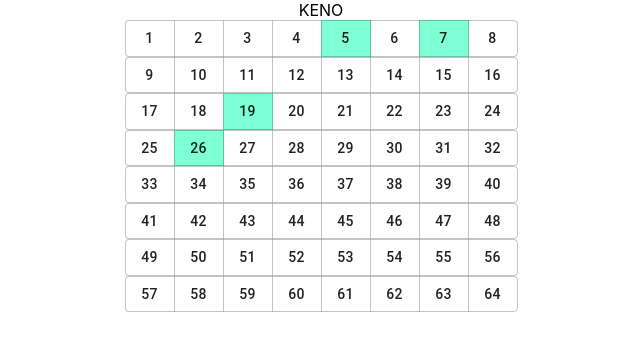
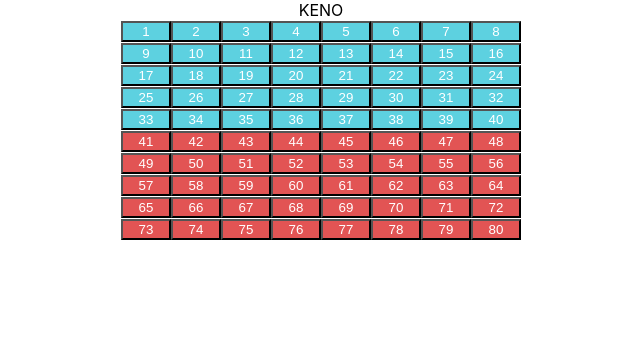
Before and after one commit to chrisdews/keno-challenge, a React (Create React App) app: page / in a window 1280 px wide. Shown: the top 350 px of the page, without its empty margins (319-959 px from the left). Built offline with nearby package versions, Linux system fonts and the light colour scheme.

Commit message:
board builder working - max 5 picks with styling

```diff
--- a/src/components/KenoContainer/KenoContainer.css
+++ b/src/components/KenoContainer/KenoContainer.css
@@ -1,7 +1,21 @@
-.selected {
+/* .selected  {
     background-color: aquamarine !important;
+} */
+
+.min-width-button {
+    min-width: 50px;
 }
 
-.min-width-button {
-    min-width: 50px !important;
+.active {
+    background-color: aquamarine;
 }
+
+.blue {
+    background-color: rgba(64, 201, 219, 0.849);
+    color: white;
+}
+
+.red {
+    background-color: rgb(226, 84, 84);
+    color: white;
+}
--- a/src/components/KenoContainer/KenoContainer.js
+++ b/src/components/KenoContainer/KenoContainer.js
@@ -1,59 +1,89 @@
-import React, { useState } from "react";
-import './KenoContainer.css'
+import React, { useState, useEffect } from "react";
+import "./KenoContainer.css";
 import Header from "../Header";
 import Grid from "@material-ui/core/Grid";
 import Button from "@material-ui/core/Button";
 import ButtonGroup from "@material-ui/core/ButtonGroup";
-import { green, purple } from '@material-ui/core/colors'
+import { green, purple } from "@material-ui/core/colors";
 
 function KenoContainer() {
-  const [selectedNumbers, setSelectedNumbers] = useState([0, 5, 7, 19, 26]);
+  const [selectedNumbers, setSelectedNumbers] = useState([]);
+  const [stake, setStake] = useState(2.3);
+  const [numbersConditionsMet, setNumbersConditionsMet] = useState(false);
+  const [stakeConditionsMet, setStakeConditionsMet] = useState(false);
 
   const titleText = "KENO";
 
   const boardBuilder = (x, y) => {
     let board = [];
-    for (let i = 0; i < x; i++) {
+    for (let i = 0; i < y; i++) {
       let row = [];
-      for (let j = 0; j < y; j++) {
-        let num = j + 1 + y * i;
+      for (let j = 0; j < x; j++) {
+        let num = j + 1 + x * i;
 
         let className = "";
         if (selectedNumbers.includes(num)) {
-          className = "selected";
+          className = "active";
+        } else if (num <= x * y * 0.5) {
+          className = "blue";
         } else {
-          className = "default";
+          className = "red";
         }
         row.push(
-          <Button
+          <button
             key={`key ${num}`}
             onClick={() => {
               clickHandler(num);
             }}
-            className={className + ' min-width-button'}
+            className={className + " min-width-button"}
           >
             {num}
-          </Button>
+          </button>
         );
       }
-      board.push(
-        <Grid key={`row ${i + 1}`}>
-          <ButtonGroup>{row}</ButtonGroup>
-        </Grid>
-      );
+      board.push(<Grid key={`row ${i + 1}`}>{row}</Grid>);
     }
     return board;
   };
 
   const clickHandler = (num) => {
-    console.log(num);
+    if (selectedNumbers.length > 4) {
+      setSelectedNumbers(selectedNumbers.shift());
+    }
+    if (selectedNumbers.includes(num)) {
+      setSelectedNumbers(selectedNumbers.filter((arrNum) => arrNum !== num));
+    } else {
+      setSelectedNumbers([...selectedNumbers, num]);
+    }
   };
+
+  useEffect(() => {
+    if (selectedNumbers.length > 0) {
+      setNumbersConditionsMet(true);
+    } else {
+      setNumbersConditionsMet(false);
+    }
+    return () => {
+      console.log("cleanup");
+    };
+  }, [selectedNumbers]);
+
+  useEffect(() => {
+    if (stake > 0) {
+      setStakeConditionsMet(true);
+    } else {
+      setStakeConditionsMet(false);
+    }
+    return () => {
+      console.log("cleanup");
+    };
+  }, [stake]);
 
   return (
     <>
       <Header titleText={titleText} />
 
-      <Grid>{boardBuilder(8, 8)}</Grid>
+      <Grid>{boardBuilder(8, 10)}</Grid>
 
       {/* {board.map(num => <Grid>{num}</Grid>)} */}
     </>
```
